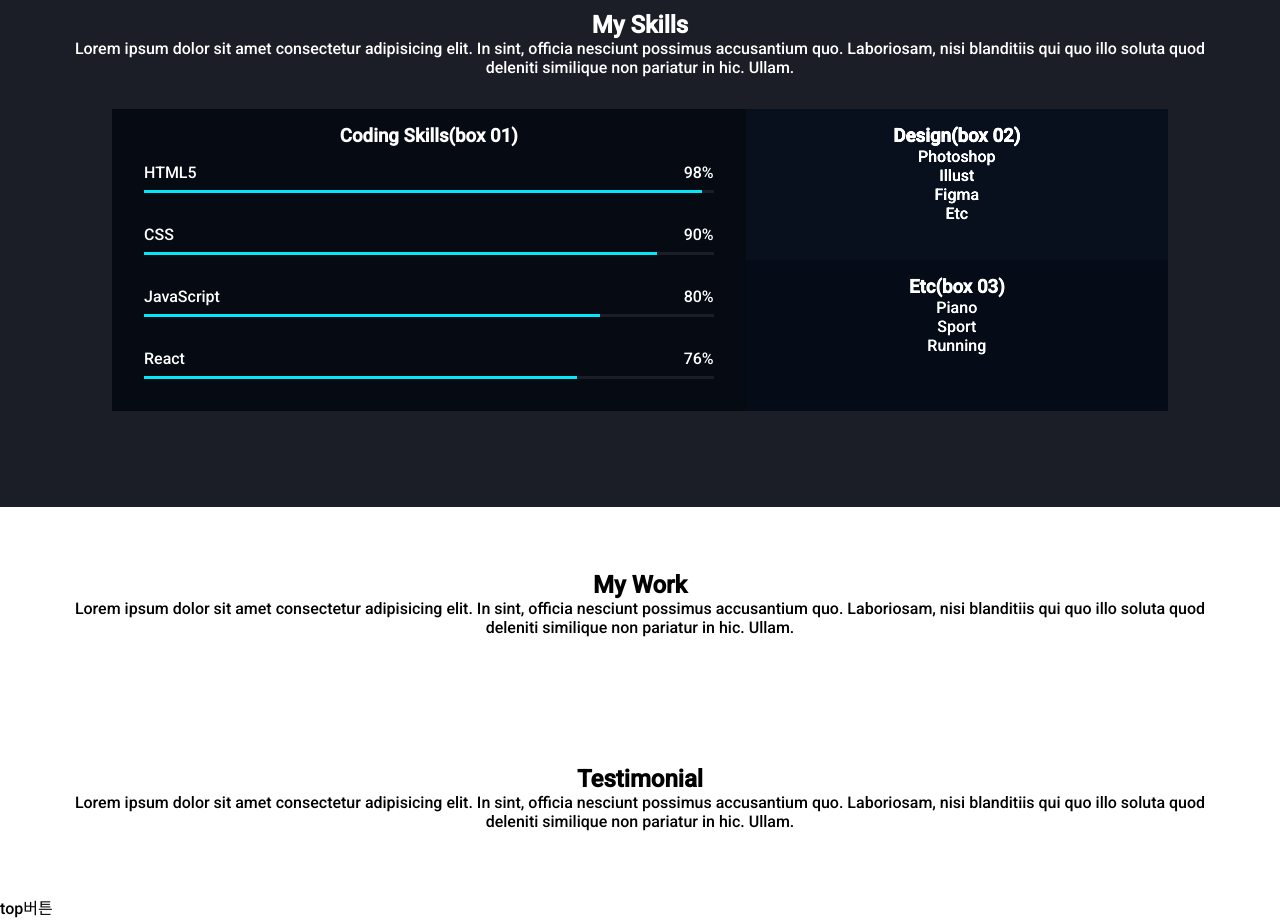
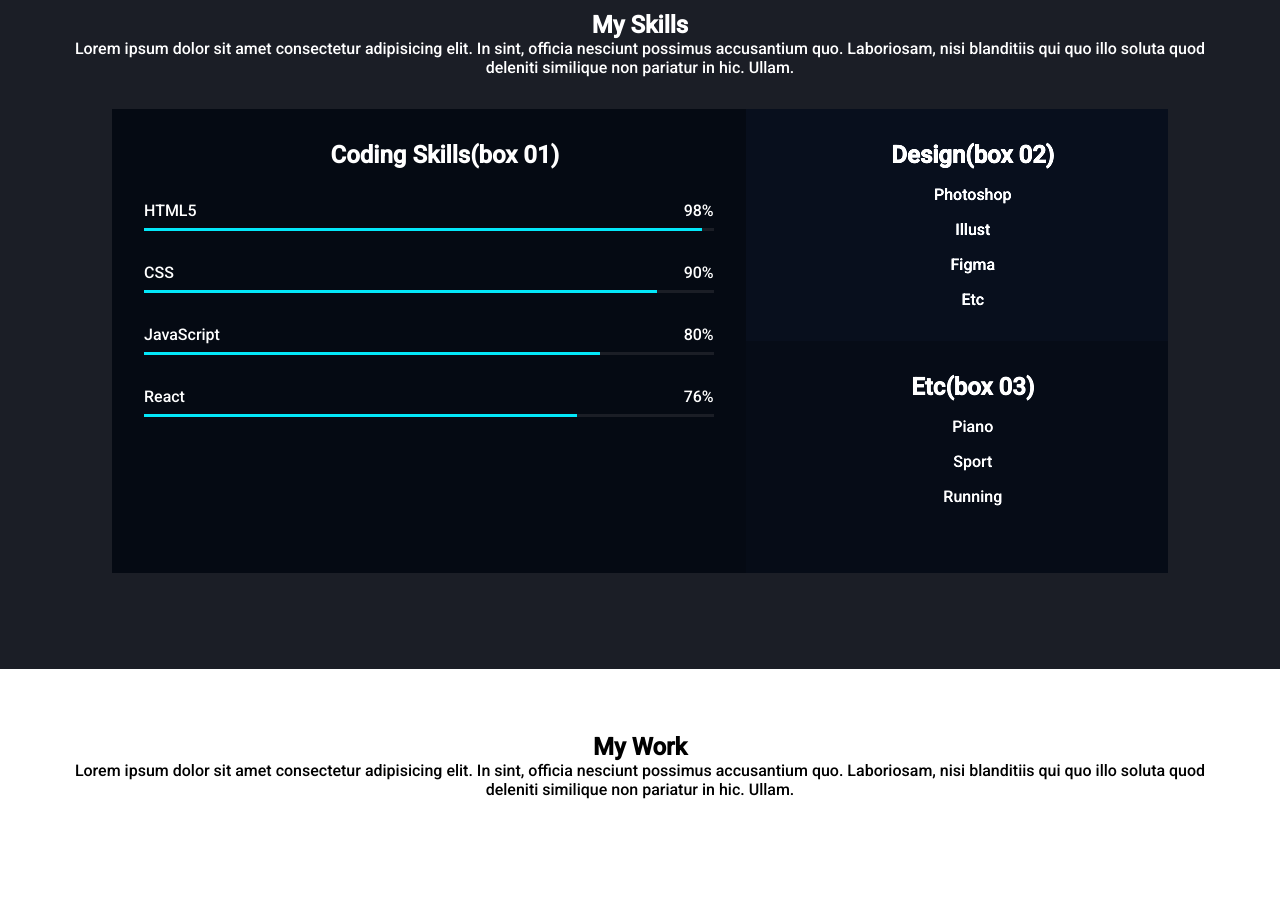
Before and after one commit to danaray00/Profile_01, a plain HTML site: page index.html in a window 1280 px wide. Shown: the part 1260-2182 px from the top of the page. Drawn offline with nearby package versions, Linux system fonts and the light colour scheme.

Commit message:
Update skills.css

```diff
--- a/CSS/skills.css
+++ b/CSS/skills.css
@@ -55,3 +55,22 @@
                 height: 3px;
                 background-color: var(--color-accent);
             }
+
+/*text처리*/
+
+.skills_title{
+    display: flex;
+    width: 100%;
+    justify-content: center;
+    align-items: center;
+    margin: 1rem;
+    font-size: 1.5rem;
+}
+
+.bar_text_02{
+    display: flex;
+    width: 100%;
+    justify-content: center;
+    align-items: center;
+    margin: 1rem;
+}
```
